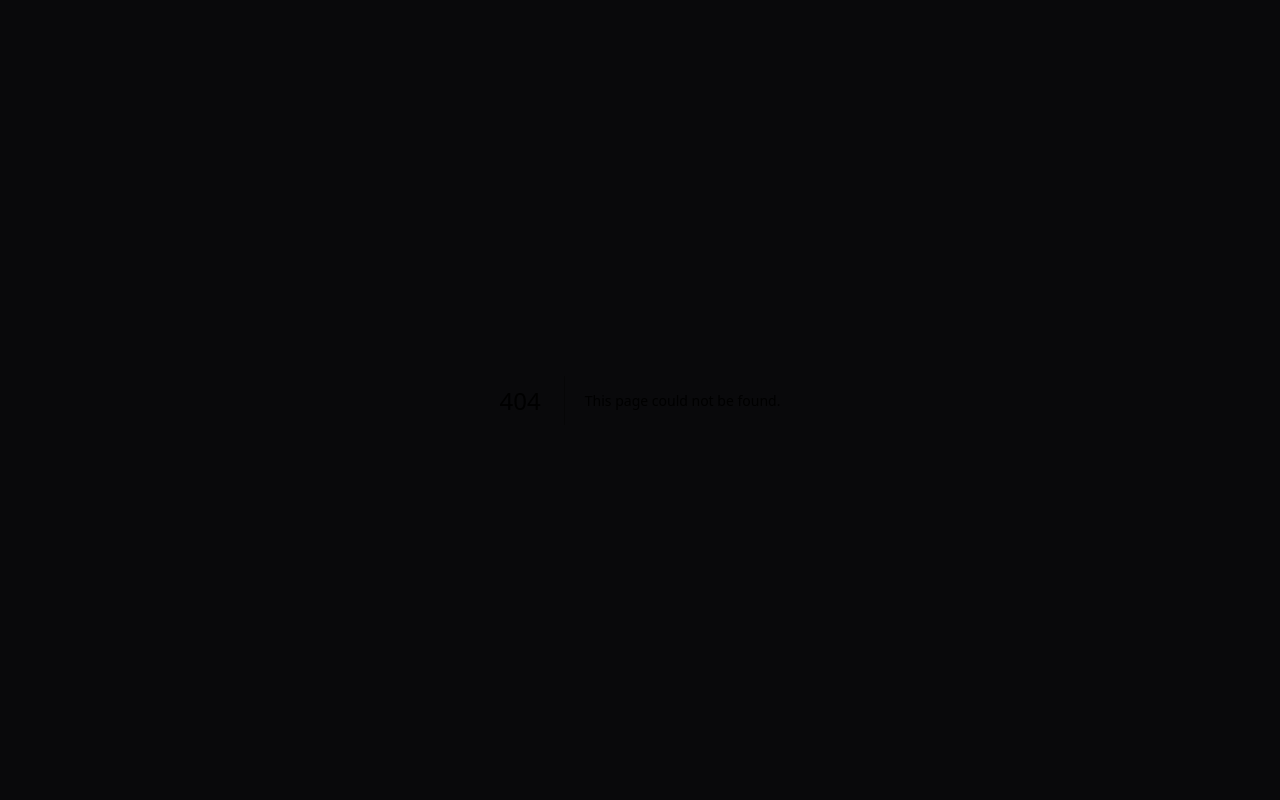
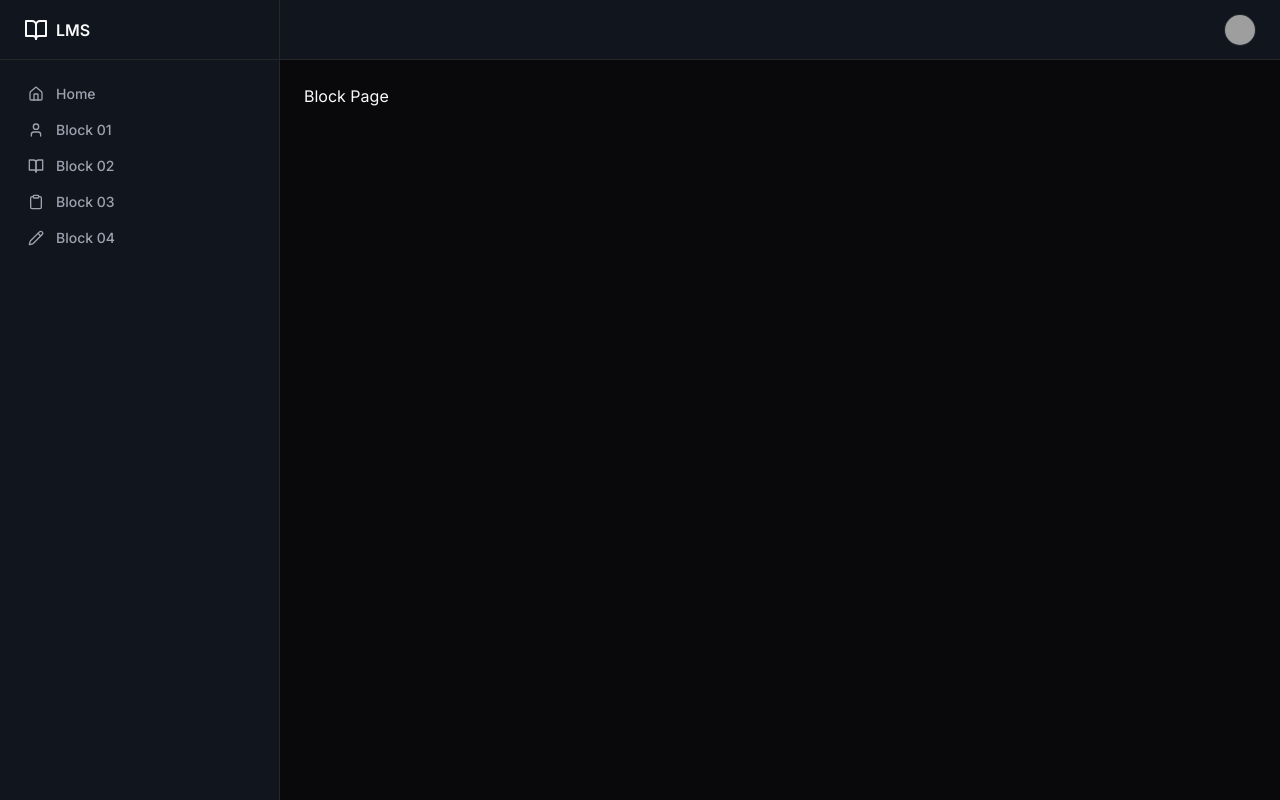
Before and after one commit to scissorhands26/lms, a Next.js app: page /course/1/block/1 in a window 1280 px wide. Before the commit this address had no page. Built offline with nearby package versions, Linux system fonts and the light colour scheme; grey boxes are pictures that could not be loaded.

Commit message:
Added Course Pages

```diff
--- /dev/null
+++ b/app/course/[course_id]/block/[block_id]/page.tsx
@@ -0,0 +1,5 @@
+import React from "react";
+
+export default function BlockPage() {
+  return <div>Block Page</div>;
+}
--- /dev/null
+++ b/app/course/[course_id]/home/page.tsx
@@ -0,0 +1,5 @@
+import React from "react";
+
+export default function CourseHomePage() {
+  return <div>Course Home Page</div>;
+}
--- a/components/course/NavLinks.tsx
+++ b/components/course/NavLinks.tsx
@@ -12,70 +12,59 @@ export function NavLinks() {
     <nav className="grid items-start px-4 text-sm font-medium">
       <Link
         className={`link ${
-          pathname === "/course/c3"
+          pathname === "/course/c3/home"
             ? "flex items-center gap-3 rounded-lg bg-gray-100 px-3 py-2 text-gray-900 transition-all hover:text-gray-900 dark:bg-gray-800 dark:text-gray-50 dark:hover:text-gray-50"
             : "flex items-center gap-3 rounded-lg px-3 py-2 text-gray-500 transition-all hover:text-gray-900 dark:text-gray-400 dark:hover:text-gray-50"
         }`}
-        href="/course/c3"
+        href="/course/c3/home"
       >
         <Home className="h-4 w-4" />
         Home
       </Link>
       <Link
         className={`link ${
-          pathname === "/course/students"
+          pathname === "/course/c3/block/01"
             ? "flex items-center gap-3 rounded-lg bg-gray-100 px-3 py-2 text-gray-900 transition-all hover:text-gray-900 dark:bg-gray-800 dark:text-gray-50 dark:hover:text-gray-50"
             : "flex items-center gap-3 rounded-lg px-3 py-2 text-gray-500 transition-all hover:text-gray-900 dark:text-gray-400 dark:hover:text-gray-50"
         }`}
-        href="/course/students"
+        href="/course/c3/block/01"
       >
         <User className="h-4 w-4" />
         Block 01
       </Link>
       <Link
         className={`link ${
-          pathname === "/course/courses"
+          pathname === "/course/c3/block/02"
             ? "flex items-center gap-3 rounded-lg bg-gray-100 px-3 py-2 text-gray-900 transition-all hover:text-gray-900 dark:bg-gray-800 dark:text-gray-50 dark:hover:text-gray-50"
             : "flex items-center gap-3 rounded-lg px-3 py-2 text-gray-500 transition-all hover:text-gray-900 dark:text-gray-400 dark:hover:text-gray-50"
         }`}
-        href="/course/courses"
+        href="/course/c3/block/02"
       >
         <BookOpen className="h-4 w-4" />
         Block 02
       </Link>
       <Link
         className={`link ${
-          pathname === "/course/assignments"
+          pathname === "/course/c3/block/03"
             ? "flex items-center gap-3 rounded-lg bg-gray-100 px-3 py-2 text-gray-900 transition-all hover:text-gray-900 dark:bg-gray-800 dark:text-gray-50 dark:hover:text-gray-50"
             : "flex items-center gap-3 rounded-lg px-3 py-2 text-gray-500 transition-all hover:text-gray-900 dark:text-gray-400 dark:hover:text-gray-50"
         }`}
-        href="/course/assignments"
+        href="/course/c3/block/03"
       >
         <Clipboard className="h-4 w-4" />
         Block 03
       </Link>
       <Link
         className={`link ${
-          pathname === "/course/grades"
+          pathname === "/course/c3/block/04"
             ? "flex items-center gap-3 rounded-lg bg-gray-100 px-3 py-2 text-gray-900 transition-all hover:text-gray-900 dark:bg-gray-800 dark:text-gray-50 dark:hover:text-gray-50"
             : "flex items-center gap-3 rounded-lg px-3 py-2 text-gray-500 transition-all hover:text-gray-900 dark:text-gray-400 dark:hover:text-gray-50"
         }`}
-        href="/course/grades"
+        href="/course/c3/block/04"
       >
         <Pencil className="h-4 w-4" />
         Block 04
       </Link>
-      <Link
-        className={`link ${
-          pathname === "/admin/settings"
-            ? "flex items-center gap-3 rounded-lg bg-gray-100 px-3 py-2 text-gray-900 transition-all hover:text-gray-900 dark:bg-gray-800 dark:text-gray-50 dark:hover:text-gray-50"
-            : "flex items-center gap-3 rounded-lg px-3 py-2 text-gray-500 transition-all hover:text-gray-900 dark:text-gray-400 dark:hover:text-gray-50"
-        }`}
-        href="/admin/settings"
-      >
-        <Cog className="h-4 w-4" />
-        Settings
-      </Link>
     </nav>
   );
 }
```
Also changed, not shown: app/course/[course_id]/page.tsx (renamed from app/course/[id]/page.tsx).
